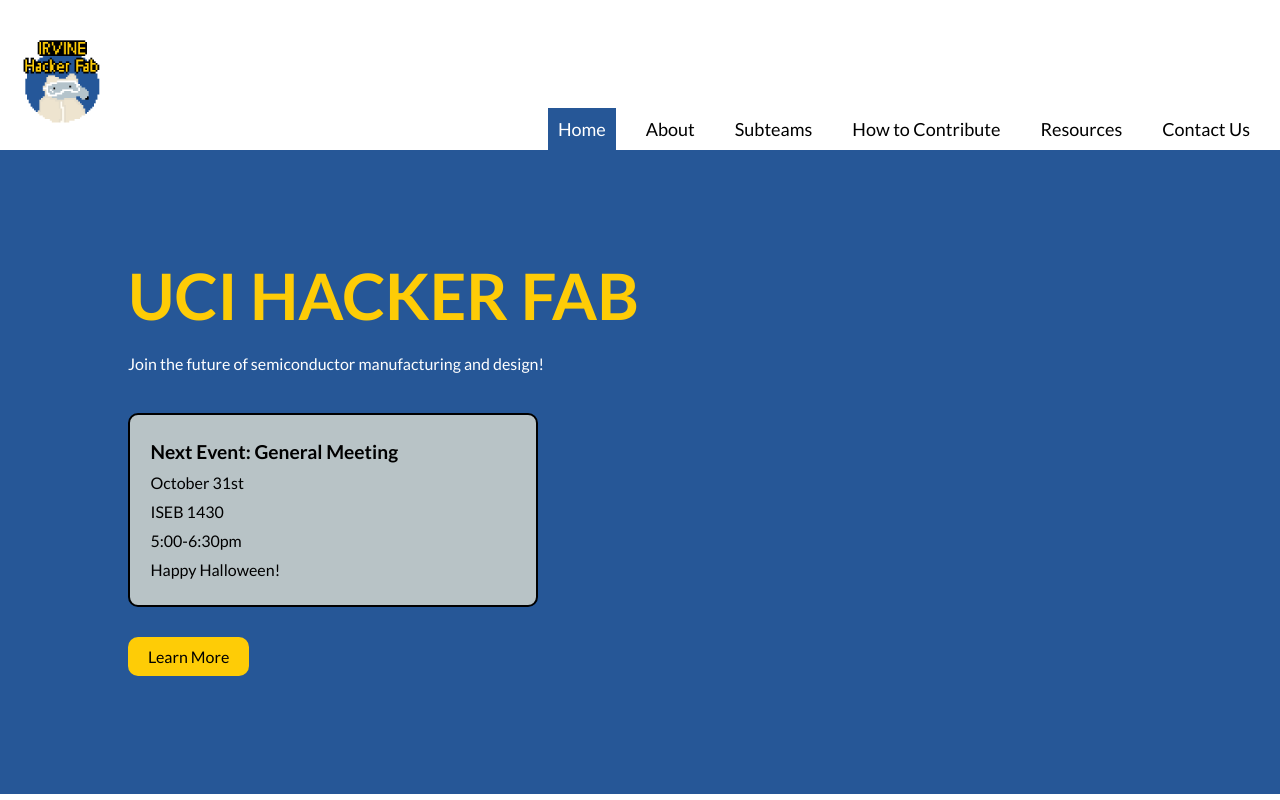
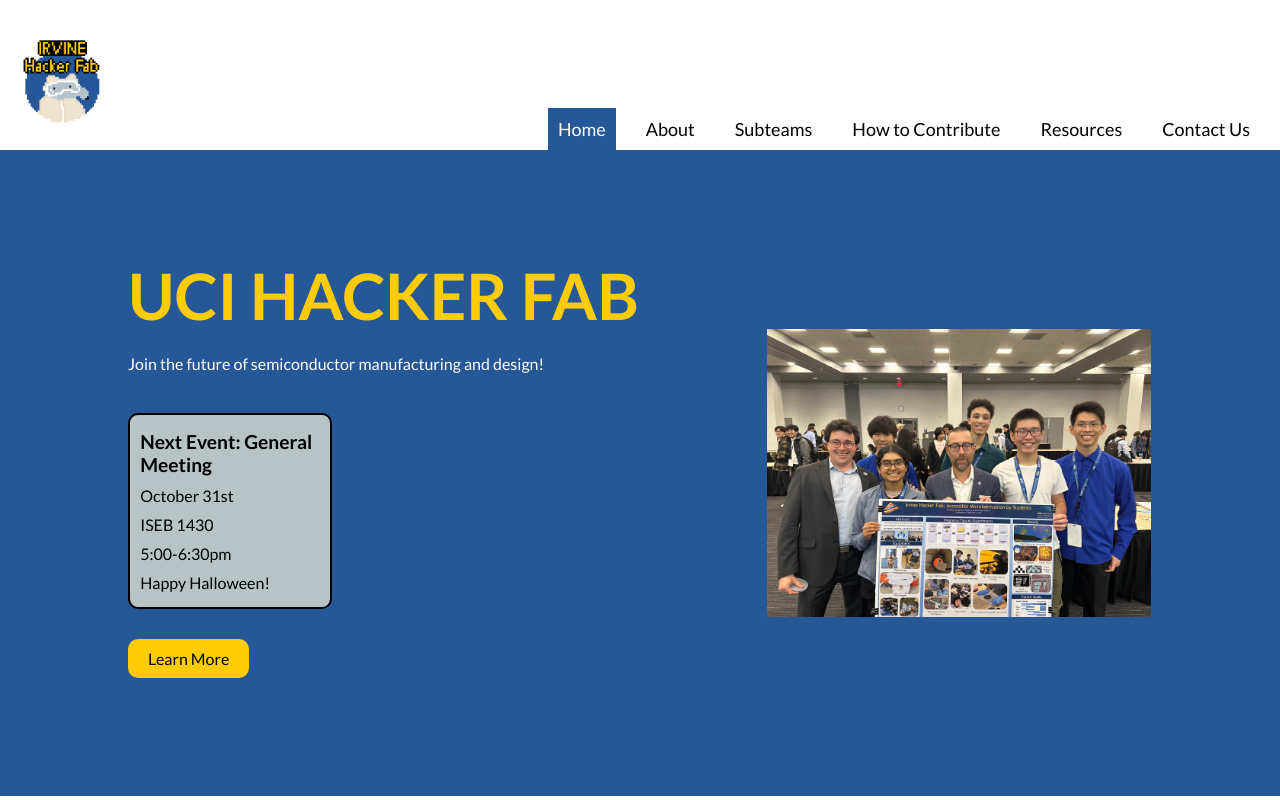
Before and after one commit to irvinehackerfab/hfab-website, a React (Vite) app: page / in a window 1280 px wide. Shown: the top 800 px of the page. Built offline with nearby package versions, Linux system fonts and the light colour scheme.

Commit message:
added a picture to the home page

```diff
--- a/src/pages/Home.jsx
+++ b/src/pages/Home.jsx
@@ -1,6 +1,7 @@
 import React from "react";
 import Footer from "../Footer";
 import styles from"./Home.module.css";
+import home_picture from "../assets/home_picture.jpg";
 import { Link, useLocation } from "react-router-dom";
 function Home() {
   const eventType = "General Meeting";
@@ -23,6 +24,7 @@
           </div>
           <Link className={`${styles.learnMoreButton}`}to={"/HowtoContribute"}>Learn More</Link>
         </div>
+        <img id = {`${styles.homePageImage}`} src={home_picture} alt="picture with the dean" />
       </div>
 
 
--- a/src/pages/Home.module.css
+++ b/src/pages/Home.module.css
@@ -3,6 +3,9 @@
     width: 100%;
     margin: 0;
     padding: 0;
+    display: flex;
+    flex-direction: row;
+    align-items: center;
 }
 
 .homePageTextContent{
@@ -53,3 +56,12 @@
     color: black;
     text-align: left;
 }
+#homePageImage{
+    width: 30%;
+    height: auto;
+    object-fit: cover;
+    margin: 0;
+    padding: 0;
+    display: inline-block;
+    overflow: hidden;
+}
```
Also changed, not shown: src/assets/home_picture.jpg (added).
